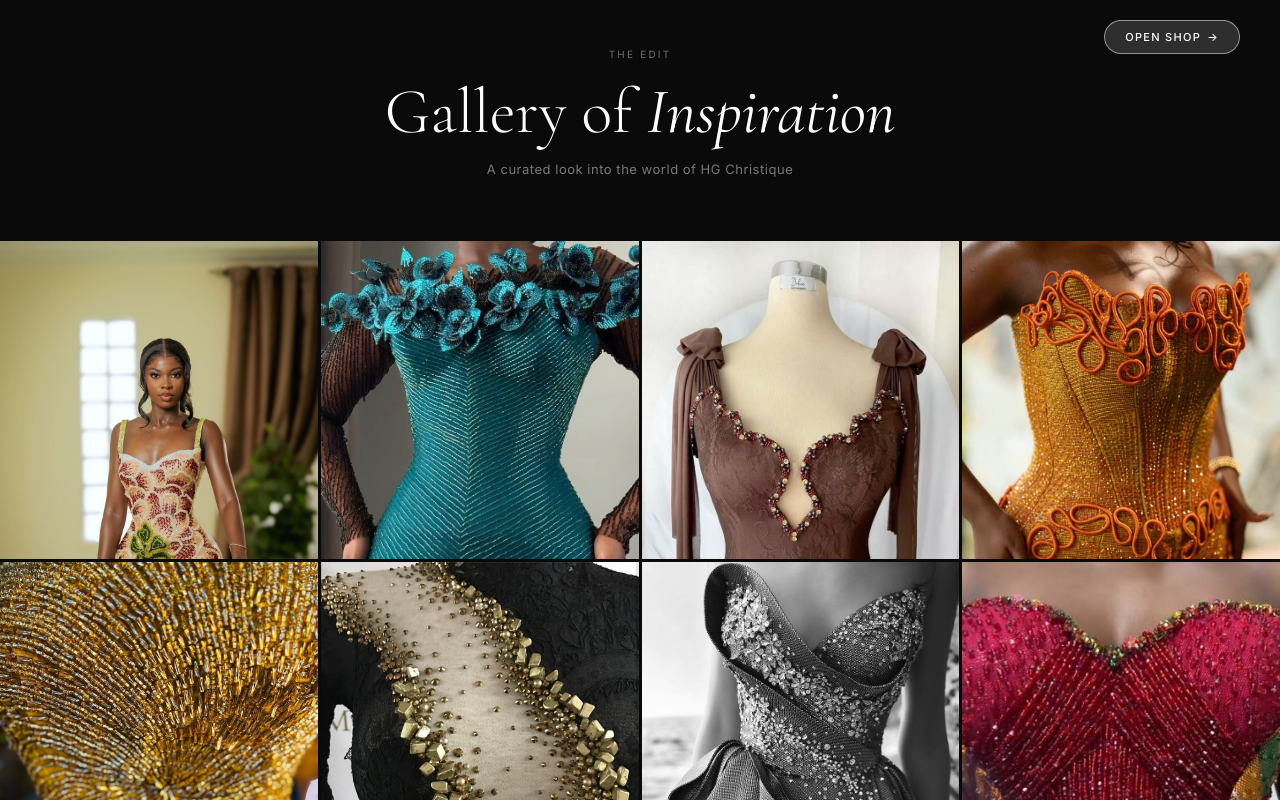
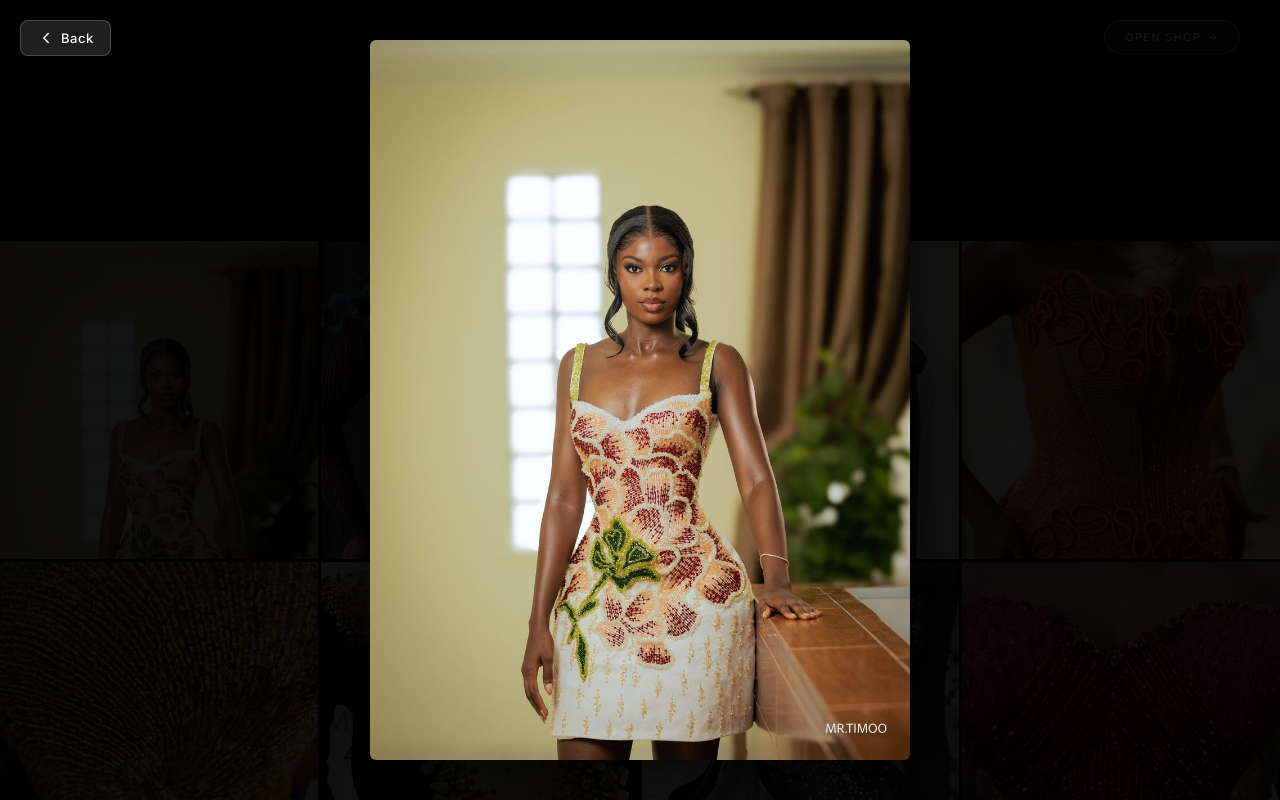
Before and after one commit to hgchristique/hgchristique.github.io, a React (Vite) app: page / in a window 1280 px wide. Both pictures are taken after a click on the element 158 px from the left and 2608 px from the top of the page. Shown: the part 2208-3008 px from the top of the page. Built offline with nearby package versions, Linux system fonts and the light colour scheme.

Commit message:
Add lightbox to gallery — click image to open full size, back button to close

```diff
--- a/src/pages/Home.jsx
+++ b/src/pages/Home.jsx
@@ -5,6 +5,7 @@ import '../styles/home.css'
 export default function Home() {
   const [current, setCurrent] = useState(0)
   const [scrolled, setScrolled] = useState(false)
+  const [lightbox, setLightbox] = useState(null)
 
   useEffect(() => {
     const timer = setInterval(() => {
@@ -98,7 +99,7 @@ export default function Home() {
         </div>
         <div className="gallery-grid">
           {[1,2,3,4,5,6,7,8,9,10,11,12,13,14,15,16,17].map(n => (
-            <div key={n} className="gallery-item">
+            <div key={n} className="gallery-item" onClick={() => setLightbox(n)}>
               <img src={`/gallery/g${n}.jpeg`} alt={`HG Christique inspiration ${n}`} />
               <div className="gallery-overlay">
                 <svg viewBox="0 0 24 24"><path d="M20.84 4.61a5.5 5.5 0 0 0-7.78 0L12 5.67l-1.06-1.06a5.5 5.5 0 0 0-7.78 7.78l1.06 1.06L12 21.23l7.78-7.78 1.06-1.06a5.5 5.5 0 0 0 0-7.78z"/></svg>
@@ -106,6 +107,21 @@ export default function Home() {
             </div>
           ))}
         </div>
+
+        {lightbox !== null && (
+          <div className="lightbox-overlay" onClick={() => setLightbox(null)}>
+            <button className="lightbox-back" onClick={() => setLightbox(null)}>
+              <svg viewBox="0 0 24 24" fill="none" stroke="currentColor" strokeWidth="2" strokeLinecap="round" strokeLinejoin="round" width="18" height="18"><polyline points="15,18 9,12 15,6"/></svg>
+              Back
+            </button>
+            <img
+              src={`/gallery/g${lightbox}.jpeg`}
+              alt={`HG Christique inspiration ${lightbox}`}
+              className="lightbox-img"
+              onClick={e => e.stopPropagation()}
+            />
+          </div>
+        )}
       </section>
 
       <section className="contact-section-home">
--- a/src/styles/home.css
+++ b/src/styles/home.css
@@ -745,6 +745,43 @@
 }
 .gallery-item:hover .gallery-overlay { opacity: 1; }
 
+/* ── Lightbox ────────────────────────────────────── */
+.lightbox-overlay {
+  position: fixed;
+  inset: 0;
+  z-index: 1000;
+  background: rgba(0,0,0,0.92);
+  display: flex;
+  align-items: center;
+  justify-content: center;
+}
+.lightbox-back {
+  position: absolute;
+  top: 20px;
+  left: 20px;
+  display: flex;
+  align-items: center;
+  gap: 6px;
+  background: rgba(255,255,255,0.12);
+  border: 1px solid rgba(255,255,255,0.2);
+  color: #fff;
+  font-size: 13px;
+  font-weight: 500;
+  padding: 8px 16px;
+  border-radius: 8px;
+  cursor: pointer;
+  transition: background 0.2s;
+  letter-spacing: 0.04em;
+}
+.lightbox-back:hover { background: rgba(255,255,255,0.22); }
+.lightbox-img {
+  max-width: 90vw;
+  max-height: 90vh;
+  object-fit: contain;
+  border-radius: 6px;
+  box-shadow: 0 8px 48px rgba(0,0,0,0.6);
+}
+
 /* ── Contact section (home) ──────────────────────── */
 .contact-section-home {
   background: #0a0a0a;
```
